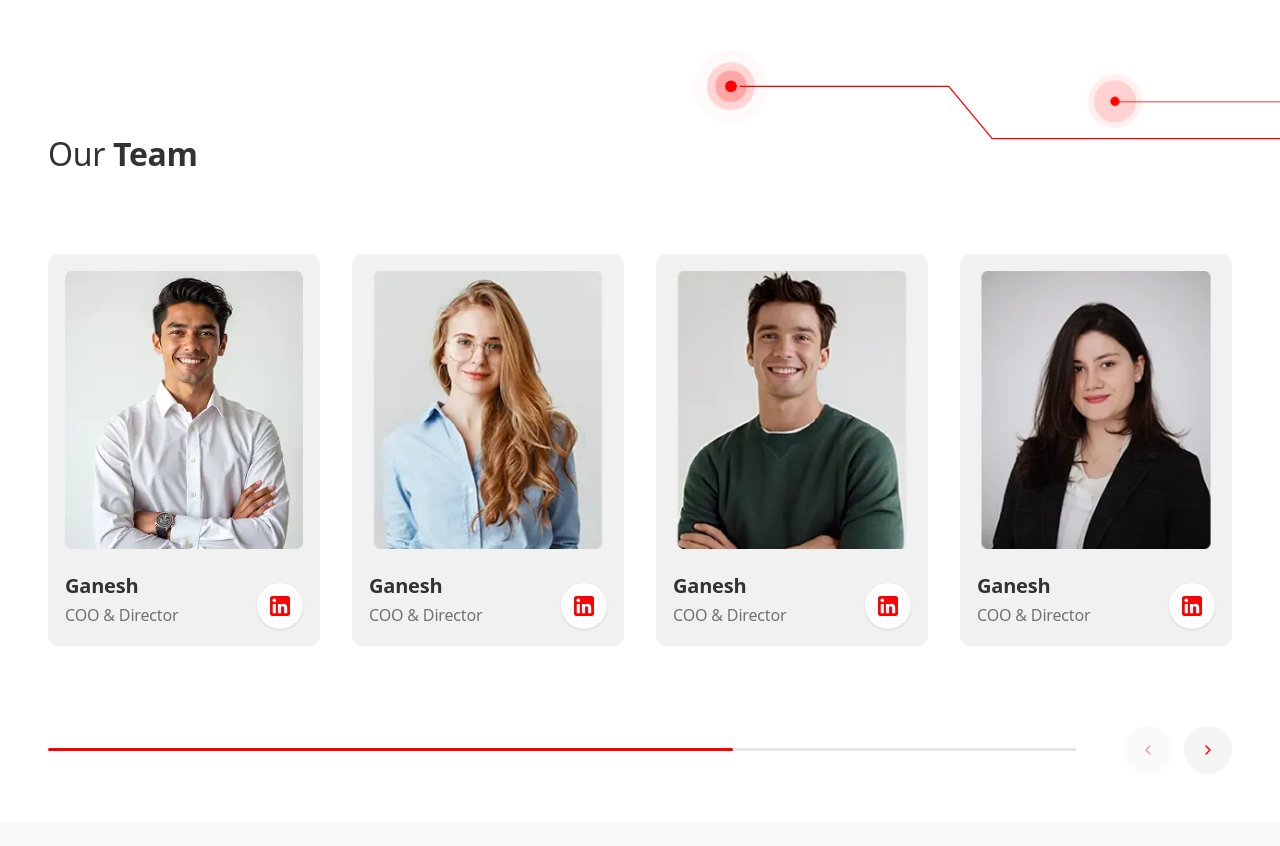
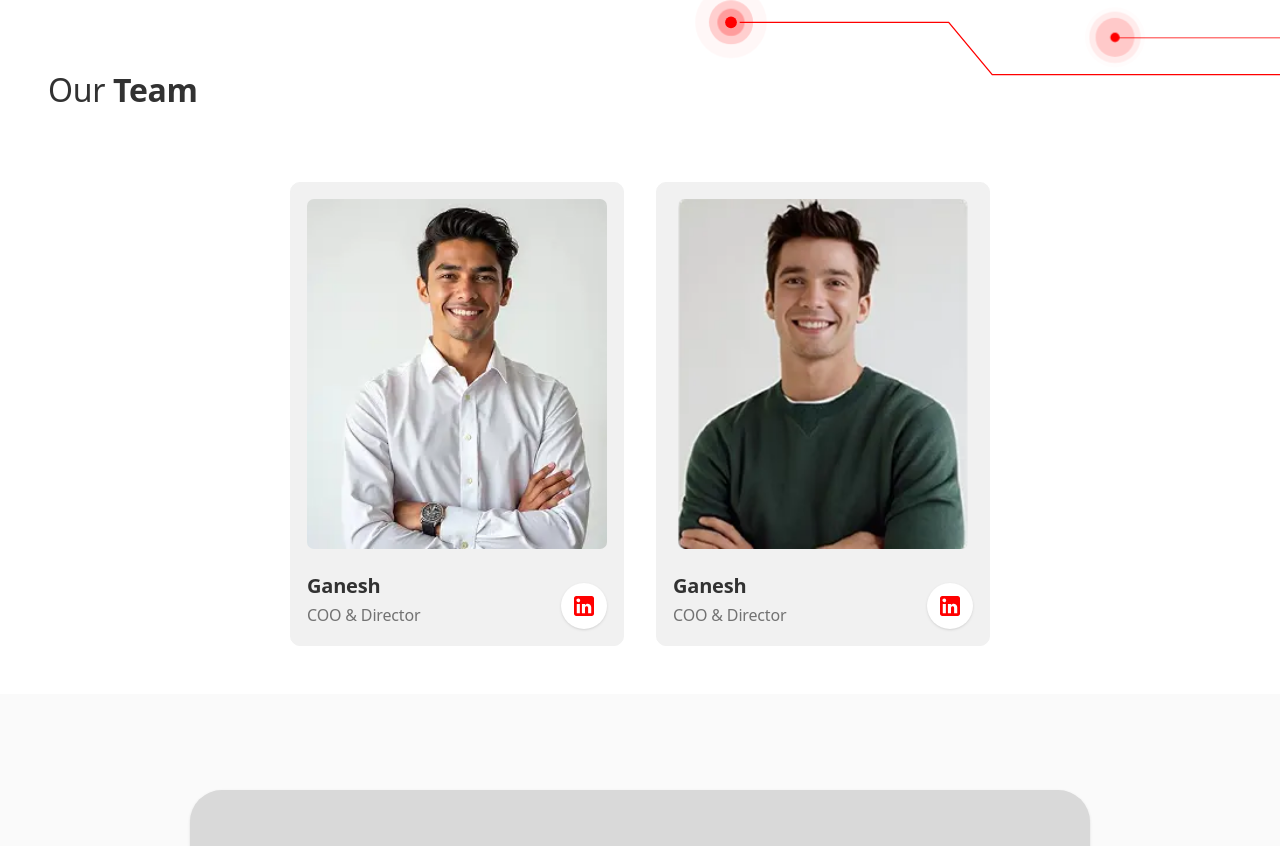
Before and after one commit to vinay-uelement/marma-security, a Next.js app: page /about-us in a window 1280 px wide. Shown: the part 874-1720 px from the top of the page. Built offline with nearby package versions, Linux system fonts and the light colour scheme.

Commit message:
our team updated

```diff
--- a/app/about-us/page.tsx
+++ b/app/about-us/page.tsx
@@ -54,9 +54,9 @@ export default function PartnersPage() {
         </div>
       </section>
       <section className="w-full bg-[#FFFFFF]">
-        <div className="max-w-[1440px] mx-auto px-4 md:px-6 lg:px-12 py-12 md:pt-36">
+        <div className="max-w-[1440px] mx-auto px-4 md:px-6 lg:px-12 py-12 md:pt-20">
           {/* Header */}
-          <div className="flex flex-col min-[901px]:flex-row justify-between items-start min-[901px]:items-center mb-6 md:mb-2 gap-8 relative z-10 w-full md:mb-4">
+          <div className="flex flex-col min-[901px]:flex-row justify-between items-start min-[901px]:items-center mb-6 md:mb-2 gap-8 relative z-10 w-full ">
             {/* TEXT */}
             <h2 className="w-full min-[901px]:w-[55%] fl2 text-left">
               Our{" "}
@@ -84,7 +84,7 @@ export default function PartnersPage() {
                 dots={[
                   { cx: 0, cy: 150, rippleCount: 4, rippleBaseDelay: 0.2 },
                 ]}
-                className="w-full h-auto -mt-10 md:-mt-28"
+                className="w-full h-auto -mt-10 md:-mt-20 lg:-mt-28"
                 strokeWidth={3}
                 dotRadius={18}
                 animationDuration={2.6}
--- a/components/about/OurTeam.tsx
+++ b/components/about/OurTeam.tsx
@@ -1,5 +1,5 @@
 "use client";
-import React, { useState } from "react";
+import React from "react";
 import Image from "next/image";
 import Link from "next/link";
 
@@ -20,77 +20,22 @@ const teamMembers: TeamMember[] = [
     linkedinUrl: "#",
   },
   {
-    id: "member-2",
-    name: "Ganesh",
-    role: "COO & Director",
-    image: "/images/about/about-us-team2.webp",
-    linkedinUrl: "#",
-  },
-  {
     id: "member-3",
     name: "Ganesh",
     role: "COO & Director",
     image: "/images/about/about-us-team3.webp",
     linkedinUrl: "#",
   },
-  {
-    id: "member-4",
-    name: "Ganesh",
-    role: "COO & Director",
-    image: "/images/about/about-us-team4.webp",
-    linkedinUrl: "#",
-  },
-  {
-    id: "member-5",
-    name: "Ganesh",
-    role: "COO & Director",
-    image: "/images/about/about-us-team5.webp",
-    linkedinUrl: "#",
-  },
-  {
-    id: "member-6",
-    name: "Ganesh",
-    role: "COO & Director",
-    image: "/images/about/about-us-team1.webp",
-    linkedinUrl: "#",
-  },
 ];
 
 export default function OurTeam() {
-  const [currentIndex, setCurrentIndex] = useState(0);
-  const ITEMS_PER_PAGE = 4;
-
-  const maxIndex = Math.max(0, teamMembers.length - ITEMS_PER_PAGE);
-
-  const handleNext = () => {
-    setCurrentIndex((prev) => Math.min(prev + 1, maxIndex));
-  };
-
-  const handlePrev = () => {
-    setCurrentIndex((prev) => Math.max(prev - 1, 0));
-  };
-
-  const visibleMembers = teamMembers.slice(
-    currentIndex,
-    currentIndex + ITEMS_PER_PAGE,
-  );
-
-  const progressPercentage =
-    teamMembers.length > 0
-      ? Math.min(
-          ((currentIndex + ITEMS_PER_PAGE) / teamMembers.length) * 100,
-          100,
-        )
-      : 100;
-
   return (
-    <div className="w-full flex flex-col">
-      {/* Cards */}
-      <div className="w-full grid grid-cols-2 sm:grid-cols-2 lg:grid-cols-4 gap-4 md:gap-6 lg:gap-8 items-stretch">
-        {visibleMembers.map((member, index) => (
+    <div className="w-full flex justify-center">
+      <div className="grid grid-cols-2 gap-4 md:gap-6 lg:gap-8 w-full max-w-[600px] lg:max-w-[700px]">
+        {teamMembers.map((member) => (
           <div
-            key={`${member.id}-${index + currentIndex}`}
-            className="flex flex-col h-full rounded-[10px] border border-[#F1F1F1] bg-[#F1F1F1] overflow-hidden p-[16px] animate-fade-in group"
+            key={member.id}
+            className="flex flex-col h-full rounded-[10px] border border-[#F1F1F1] bg-[#F1F1F1] overflow-hidden p-[16px] group"
           >
             {/* Image */}
             <div className="relative w-full aspect-[3/3.5] rounded-[7px] overflow-hidden mb-4 md:mb-5 transition-transform group-hover:scale-[1.01]">
@@ -98,7 +43,7 @@ export default function OurTeam() {
                 src={member.image}
                 alt={member.name}
                 fill
-                sizes="(max-width: 640px) 50vw, (max-width: 1024px) 25vw, 20vw"
+                sizes="(max-width: 640px) 50vw, 350px"
                 className="object-cover object-top"
               />
             </div>
@@ -109,7 +54,6 @@ export default function OurTeam() {
                 <h3 className="fl5-3 font-semibold text-text-dark!">
                   {member.name}
                 </h3>
-
                 <p className="fl5-2 text-text-muted!">{member.role}</p>
               </div>
 
@@ -133,72 +77,6 @@ export default function OurTeam() {
           </div>
         ))}
       </div>
-
-      {/* Navigation */}
-      {teamMembers.length > ITEMS_PER_PAGE && (
-        <div className="w-full flex justify-between items-center mt-12 md:mt-20 gap-6 md:gap-12">
-          {/* Progress */}
-          <div className="flex-grow relative h-[3px]">
-            <div className="absolute inset-0 bg-[#E5E5E5] rounded-full" />
-
-            <div
-              className="absolute left-0 top-0 h-full bg-[#FF0000] rounded-full transition-all duration-300"
-              style={{ width: `${progressPercentage}%` }}
-            />
-          </div>
-
-          {/* Buttons */}
-          <div className="flex gap-3 shrink-0">
-            <button
-              onClick={handlePrev}
-              disabled={currentIndex === 0}
-              className={`w-10 h-10 md:w-12 md:h-12 rounded-full bg-[#f4f4f4] flex items-center justify-center transition-colors
-                            ${
-                              currentIndex === 0
-                                ? "opacity-40 cursor-not-allowed"
-                                : "hover:bg-gray-200"
-                            }`}
-            >
-              <svg
-                width="6"
-                height="10"
-                viewBox="0 0 6 10"
-                fill="none"
-                className="rotate-180"
-              >
-                <path
-                  d="M1 9L5 5L1 1"
-                  stroke="#FF0000"
-                  strokeWidth="1.5"
-                  strokeLinecap="round"
-                  strokeLinejoin="round"
-                />
-              </svg>
-            </button>
-
-            <button
-              onClick={handleNext}
-              disabled={currentIndex === maxIndex}
-              className={`w-10 h-10 md:w-12 md:h-12 rounded-full bg-[#f4f4f4] flex items-center justify-center transition-colors
-                            ${
-                              currentIndex === maxIndex
-                                ? "opacity-40 cursor-not-allowed"
-                                : "hover:bg-gray-200"
-                            }`}
-            >
-              <svg width="6" height="10" viewBox="0 0 6 10" fill="none">
-                <path
-                  d="M1 9L5 5L1 1"
-                  stroke="#FF0000"
-                  strokeWidth="1.5"
-                  strokeLinecap="round"
-                  strokeLinejoin="round"
-                />
-              </svg>
-            </button>
-          </div>
-        </div>
-      )}
     </div>
   );
 }
```
